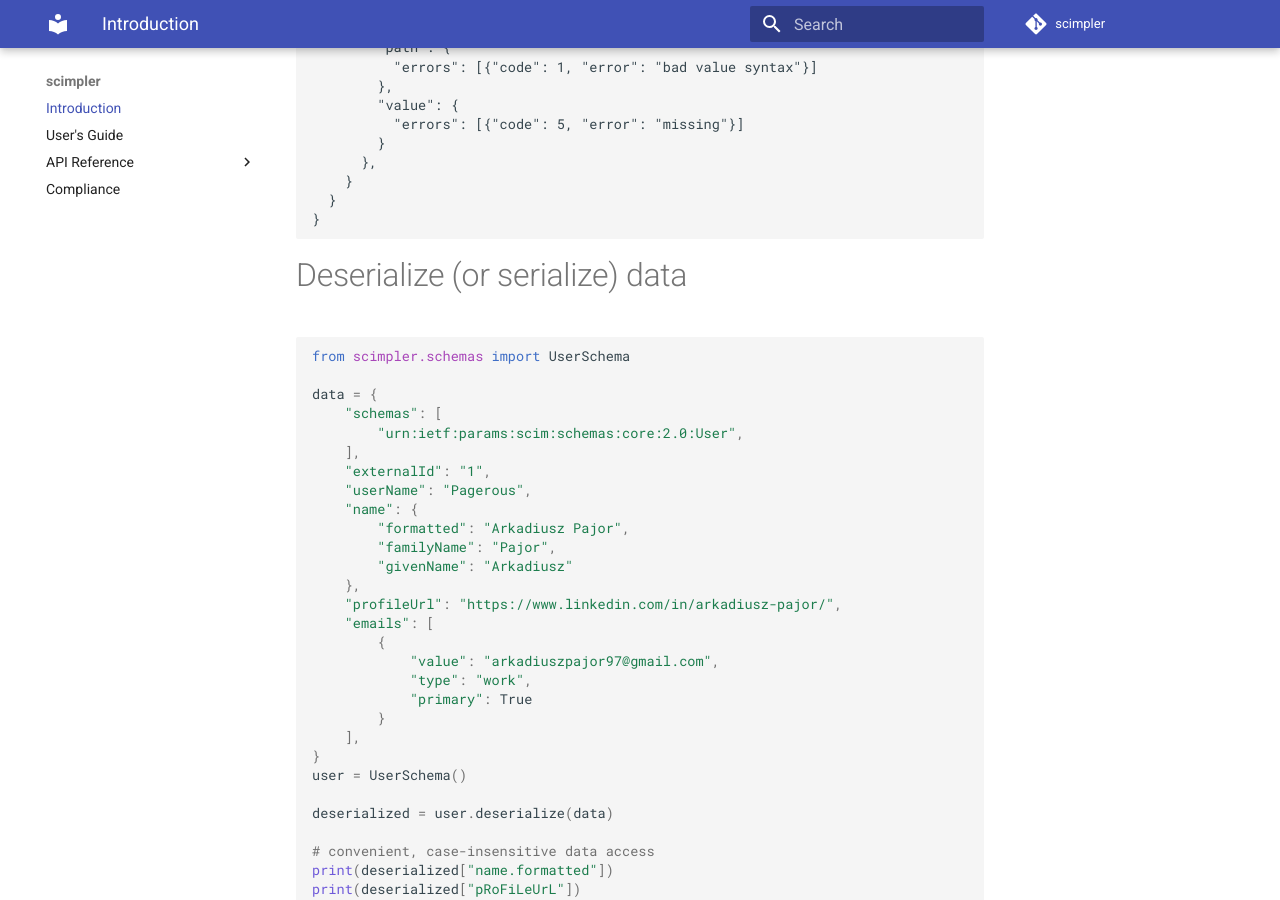
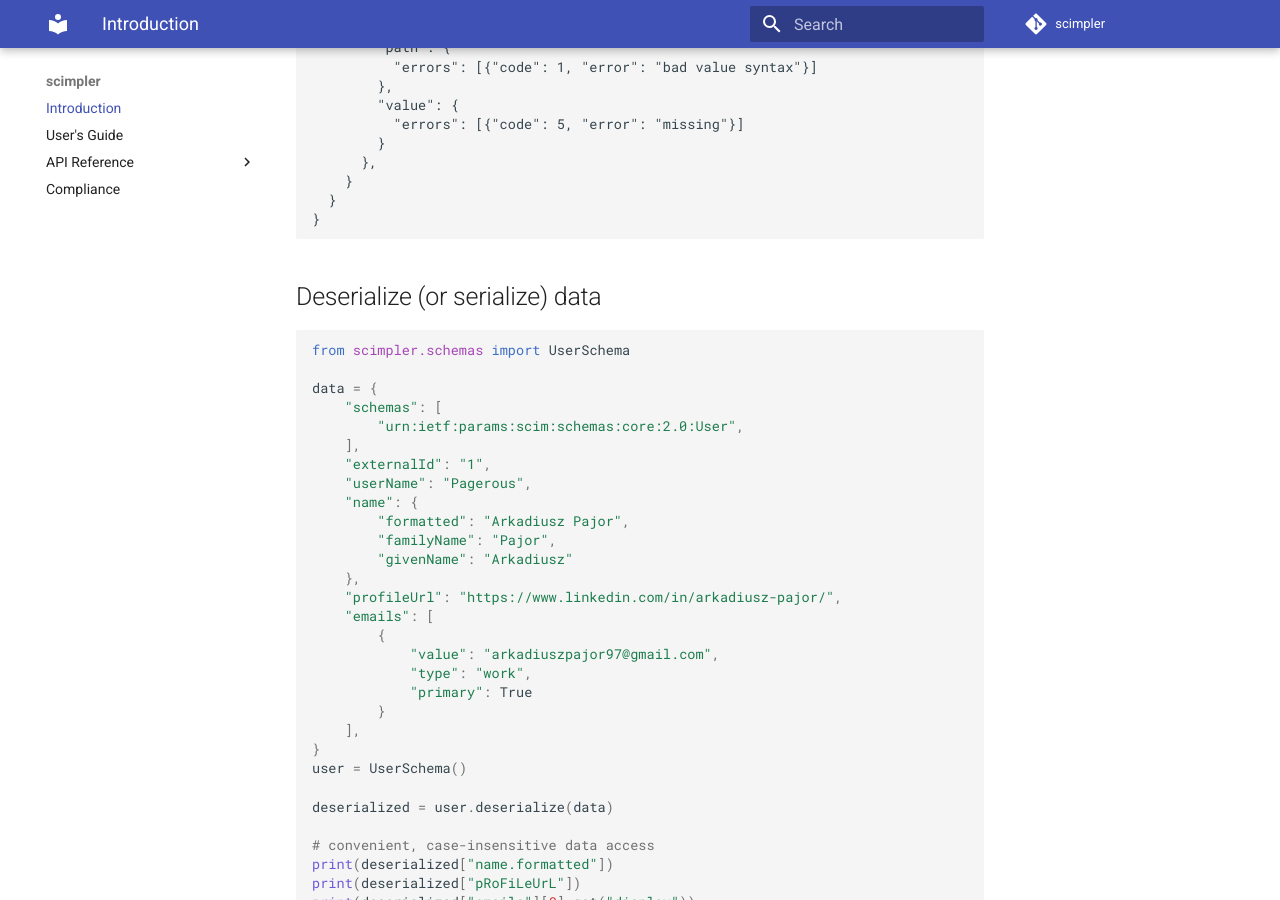
Before and after one commit to Pagerous/scimpler, an MkDocs documentation site: the page built from docs/index.md, in a window 1280 px wide and 900 px high, scrolled down 2442 px. Built offline with MkDocs 1.6.1 and Material for MkDocs 9.7.7, drawn with Linux system fonts in a browser that asks for light colours; comment, search, counter and statistics services are not loaded.

Commit message:
docs: fix docs headings

````diff
--- a/docs/index.md
+++ b/docs/index.md
@@ -121,7 +121,7 @@
 }
 ```
 
-# Deserialize (or serialize) data
+## Deserialize (or serialize) data
 
 ```python
 from scimpler.schemas import UserSchema
@@ -162,7 +162,7 @@
 Missing
 ```
 
-# Validate response
+## Validate response
 
 ```python
 from scimpler.data import AttrValuePresenceConfig
````
Also changed, not shown: README.md (+2 -2 lines).
